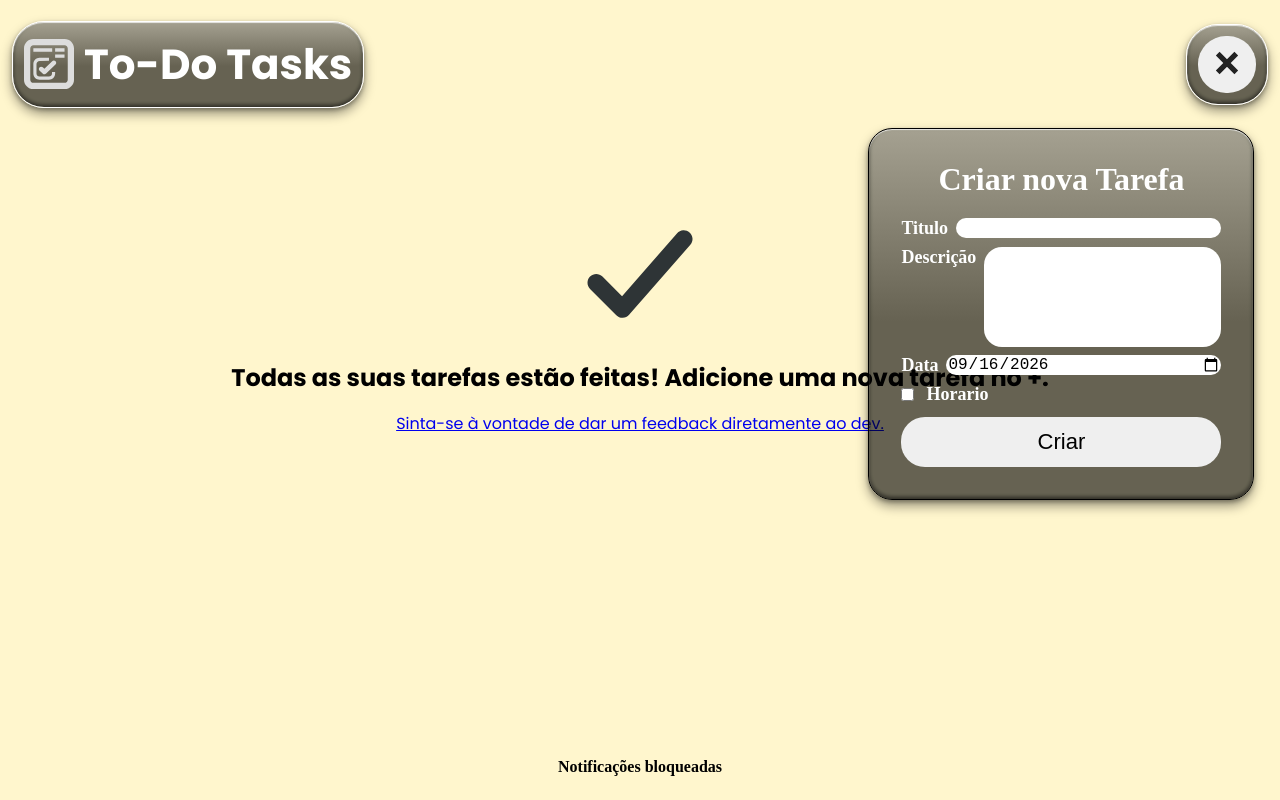
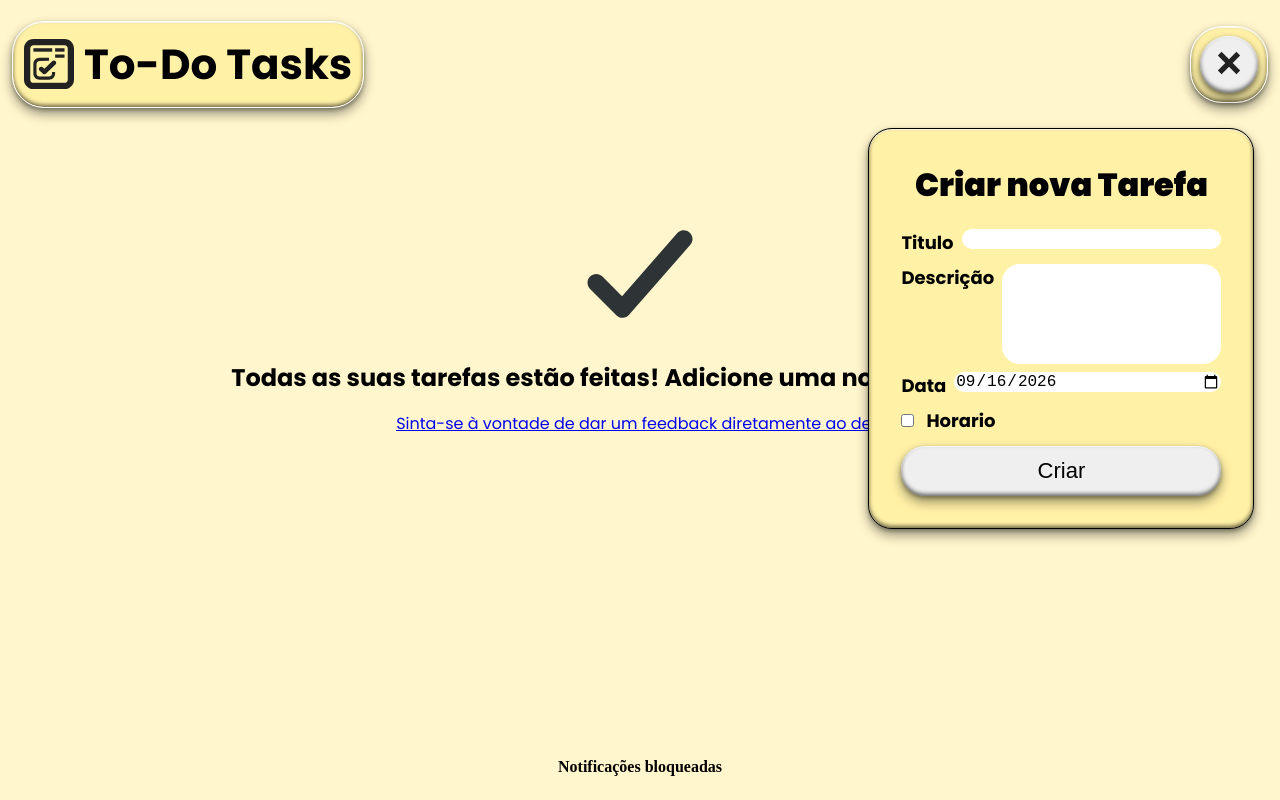
Before and after one commit to ryanhenrqq/ToDoTasks-Ts, a React (Vite) app: page / in a window 1280 px wide. Both pictures are taken after a click on the button 1227 px from the left and 64 px from the top of the page. Built offline with nearby package versions, Linux system fonts and the light colour scheme.

Commit message:
ui/fix: adjusted ui colors, consistency and fonts

```diff
--- a/src/components/creator/notecreator.css
+++ b/src/components/creator/notecreator.css
@@ -12,8 +12,7 @@
     flex-direction: column;
     align-items: center;
     justify-content: center;
-    background: #0000007a;
-    background: linear-gradient(0deg, rgba(0, 0, 0, 0.600) 0%, rgba(0, 0, 0, 0.600) 48%, rgba(105, 105, 105, 0.600) 100%);
+    background-color: #FFF1A6;
     box-shadow:
         0 6px 12px rgba(0, 0, 0, 0.4),
         0 2px 4px rgba(0, 0, 0, 0.3),
@@ -27,9 +26,10 @@
     top: 16%;
     right: 2%;
     z-index: 8;
+    font-family: "Poppins", sans-serif;
 }
 .pup-title b {
-    color: #fff;
+    color: #000;
     font-size: 33px;
     font-weight: 900;
 }
@@ -76,6 +76,11 @@
     padding: 12px;
     margin-top: 12px;
     width: 100%;
+    box-shadow:
+        0 6px 12px rgba(0, 0, 0, 0.4),
+        0 2px 4px rgba(0, 0, 0, 0.3),
+        inset 0 1px 1px rgba(255, 255, 255, 0.8),
+        inset 0 -2px 4px rgba(0, 0, 0, 0.6);
     transition: transform 0.15s linear;
 }
 .pup-buttons:hover {
@@ -103,7 +108,7 @@
     width: 100%;
 }
 .list-flex-hor p, .time-list-set{
-    color: #fff;
+    color: #000;
     font-weight: 700;
 }
 .time-list-set {
--- a/src/components/header/header.css
+++ b/src/components/header/header.css
@@ -14,7 +14,7 @@ header {
     transform: translate(-50%,-50%);
     font-family: "Poppins", sans-serif;
 }
-.left-side, .right-side {
+.left-side {
     display: flex;
     flex-direction: row;
     justify-content: center;
@@ -23,8 +23,25 @@ header {
     margin-right: 12px;
     z-index: 5;
     padding: 11px;
-    background: #0000007a;
-    background: linear-gradient(0deg, rgba(0, 0, 0, 0.600) 0%, rgba(0, 0, 0, 0.600) 48%, rgba(105, 105, 105, 0.600) 100%);
+    background-color: #FFF1A6;
+    box-shadow:
+        0 6px 12px rgba(0, 0, 0, 0.4),
+        0 2px 4px rgba(0, 0, 0, 0.3),
+        inset 0 1px 1px rgba(255, 255, 255, 0.8),
+        inset 0 -2px 4px rgba(0, 0, 0, 0.6);
+    border: solid 1px white;
+    border-radius: 32px;
+}
+.right-side {
+    display: flex;
+    flex-direction: row;
+    justify-content: center;
+    align-items: center;
+    margin-left: 12px;
+    margin-right: 12px;
+    z-index: 5;
+    padding: 9px;
+    background-color: #FFF1A6;
     box-shadow:
         0 6px 12px rgba(0, 0, 0, 0.4),
         0 2px 4px rgba(0, 0, 0, 0.3),
@@ -47,11 +64,10 @@ header {
     height: 50px;
     margin-right: 10px;
     object-fit: cover;
-    filter: invert(1);
 }
 .left-side h1 {
     font-size: 42px;
-    color: #fff;
+    color: #000;
 }
 .right-side button {
     border: none;
@@ -60,6 +76,11 @@ header {
     padding-left: 8px;
     padding-right: 8px;
     border-radius: 28px;
+    box-shadow:
+        0 6px 12px rgba(0, 0, 0, 0.4),
+        0 2px 4px rgba(0, 0, 0, 0.3),
+        inset 0 1px 1px rgba(255, 255, 255, 0.8),
+        inset 0 -2px 4px rgba(0, 0, 0, 0.6);
 }
 .right-side button:hover {
     cursor: pointer;
--- a/src/components/views/taskview.css
+++ b/src/components/views/taskview.css
@@ -83,9 +83,12 @@
     flex-direction: row;
     justify-content: space-between;
     align-items: center;
-    background: #fff4bf;
-    background: linear-gradient(180deg,rgba(255, 244, 191, 1) 0%, rgba(222, 206, 142, 1) 50%, rgba(189, 177, 123, 1) 100%);
-    box-shadow: 1px 1px 10px #000;
+    background-color: #FFF1A6;
+    box-shadow:
+        0 2px 4px rgba(0, 0, 0, 0.4),
+        0 2px 4px rgba(0, 0, 0, 0.3),
+        inset 0 1px 1px rgba(255, 255, 255, 0.8),
+        inset 0 -2px 4px rgba(0, 0, 0, 0.6);
     border-radius: 24px;
     padding: 20px;
     margin-top: 4px;
```
